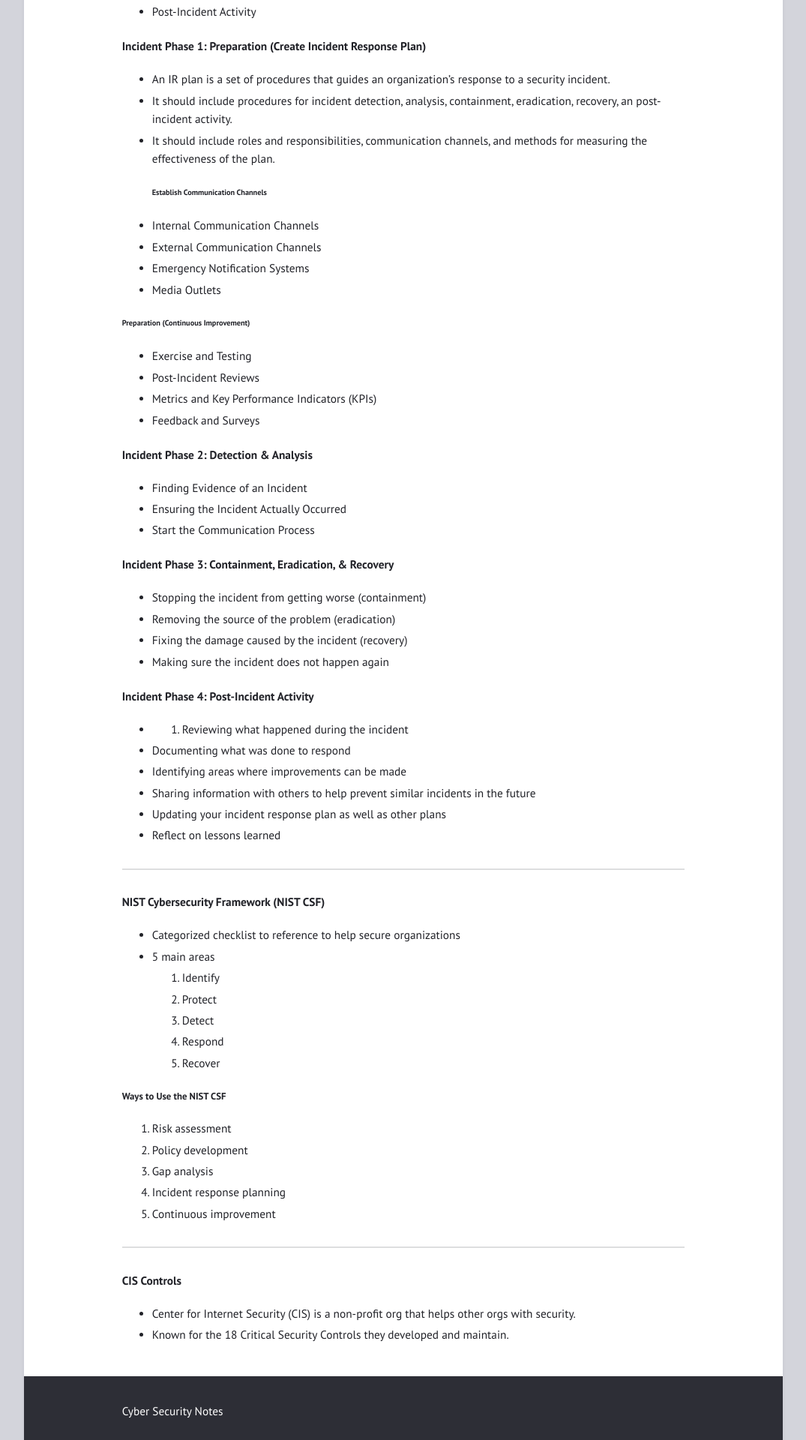
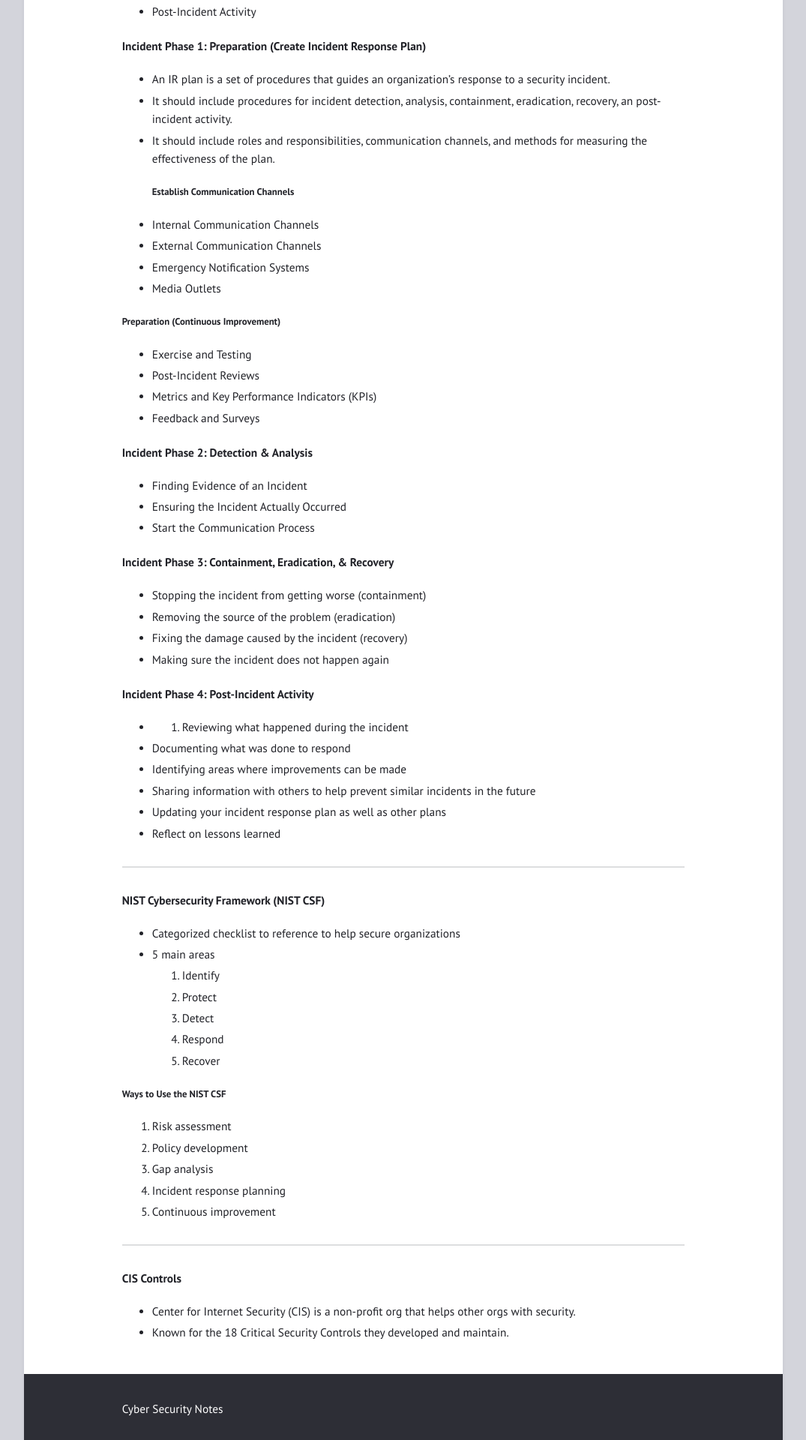
Before and after one commit to csgol/notes, a Jekyll site: the page built from _posts/2024-07-18-nist.md, in a window 1280 px wide. Shown: the part 3439-5359 px from the top of the page at 75% size, without its empty margins (102-1177 px from the left). Built offline with Jekyll 4.4.1, drawn with Linux system fonts in a browser that asks for light colours.

Commit message:
changed header size

```diff
--- a/_posts/2024-07-18-nist.md
+++ b/_posts/2024-07-18-nist.md
@@ -119,13 +119,13 @@
 - An IR plan is a set of procedures that guides an organization's response to a security incident.
 - It should include procedures for incident detection, analysis, containment, eradication, recovery, an post-incident activity.
 - It should include roles and responsibilities, communication channels, and methods for measuring the effectiveness of the plan.
-###### Establish Communication Channels
+##### Establish Communication Channels
 - Internal Communication Channels
 - External Communication Channels
 - Emergency Notification Systems
 - Media Outlets
 
-###### Preparation (Continuous Improvement)
+##### Preparation (Continuous Improvement)
 - Exercise and Testing
 - Post-Incident Reviews
 - Metrics and Key Performance Indicators (KPIs)
```
